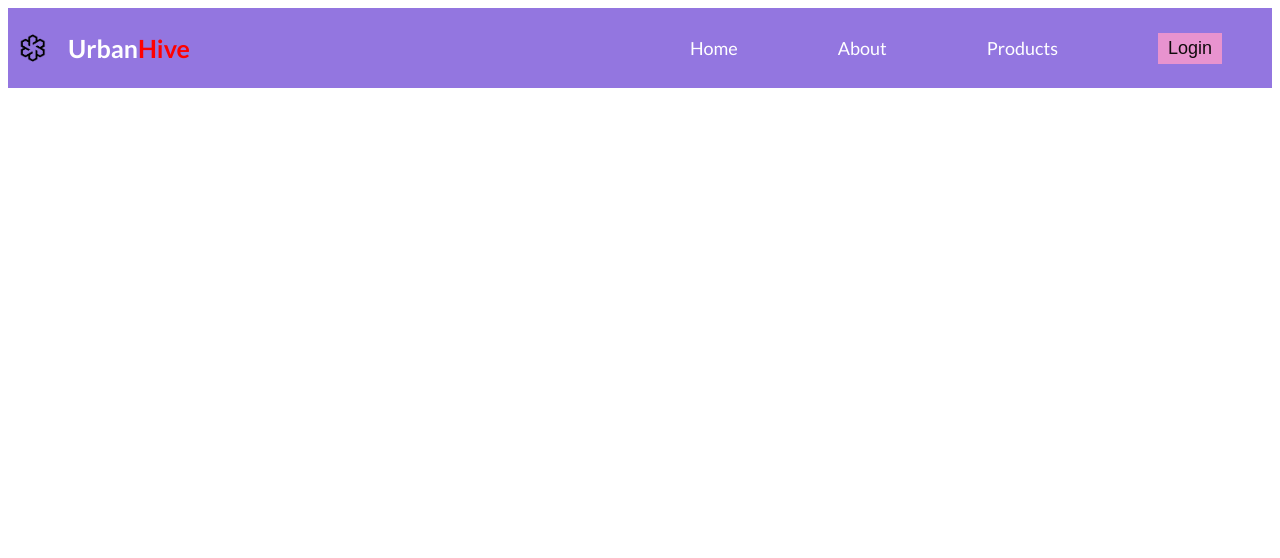
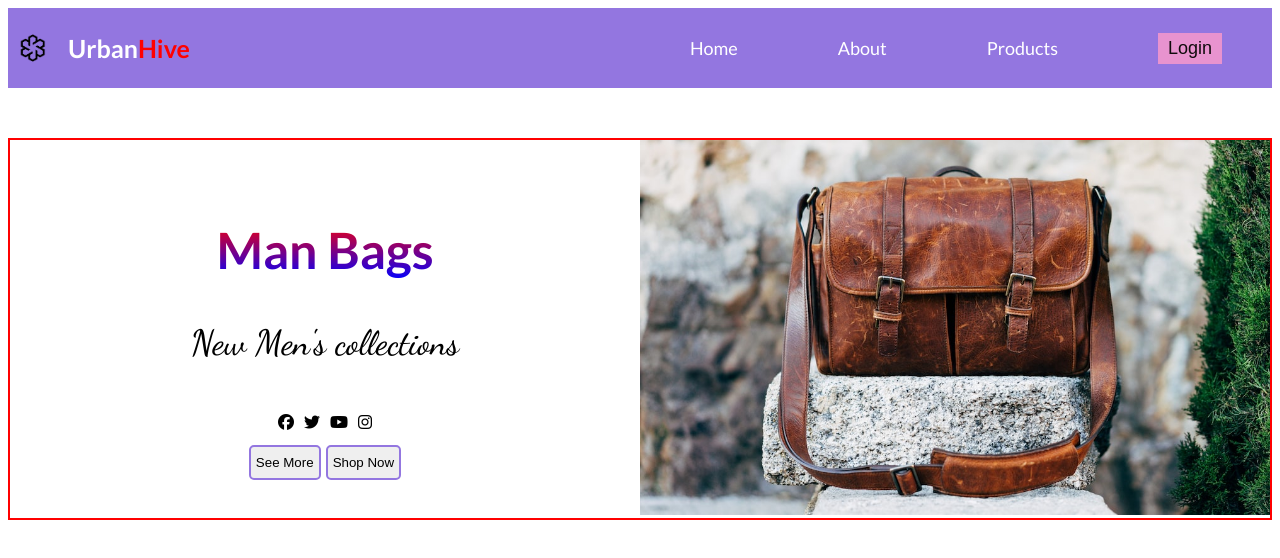
Before and after one commit to khairul-01/UrbanHive-project, a plain HTML site: page index.html in a window 1280 px wide. Drawn offline with Linux system fonts and the light colour scheme.

Commit message:
banner section added and designed

```diff
--- a/cs/responsive.css
+++ b/cs/responsive.css
@@ -15,4 +15,14 @@
       width: 100%;
       text-align: center;
    }
+   .banner-section{
+      flex-direction: column;
+      gap: 20px;
+   }
+   .banner-text{
+      width: 100%;
+   }
+   .banner-img{
+      width: 100%;
+   }
 }
--- a/cs/style.css
+++ b/cs/style.css
@@ -1,4 +1,5 @@
 @import url('https://fonts.googleapis.com/css2?family=Lato:wght@400;700;900&display=swap');
+@import url('https://fonts.googleapis.com/css2?family=Dancing+Script:wght@500&display=swap');
 *{
    box-sizing: border-box;
 }
@@ -56,3 +57,50 @@ nav{
    font-size: 18px;
 }
 /* Navbar section end here */
+
+/* banner section start here */
+.banner-section{
+   margin: 50px auto 0;
+   border: 2px solid red;
+   display: flex;
+   max-width: 1400px;
+}
+.banner-text{
+   width: 50%;
+   display: flex;
+   flex-direction: column;
+   justify-content: center;
+   align-items: center;
+   text-align: center;
+   gap: 15px;
+}
+.banner-text h1{
+   background-image: linear-gradient(to bottom, red,blue);
+   color: transparent;
+   -webkit-background-clip: text;
+   font-size: 50px;
+}
+.banner-btn{
+   display: flex;
+   gap: 5px;
+}
+.banner-btn button{
+   border: 2px solid #9376e0;
+   border-radius: 5px;
+   padding: 8px 5px;
+}
+.media{
+   display: flex;
+   gap: 10px;
+}
+.banner-img{
+   width: 50%;
+}
+.banner-img img{
+   width: 100%;
+}
+.italic{
+   font-family: 'Dancing Script', cursive;
+   font-size: 35px;
+}
+/* banner section end here */
--- a/index.html
+++ b/index.html
@@ -6,6 +6,7 @@
    <title>Title</title>
    <link rel="stylesheet" href="./cs/style.css">
    <link rel="stylesheet" href="./cs/responsive.css">
+   <script src="https://kit.fontawesome.com/be91fb8742.js" crossorigin="anonymous"></script>
 </head>
 <body>
    <header>
@@ -25,6 +26,32 @@
          </div>
       </nav>
       <!-- navbar section end here -->
+
+      <!-- Simple banner section start here -->
+      <section class="banner-section">
+         <div class="banner-text">
+            <div>
+               <h1>Man Bags</h1>
+               <p class="italic">New Men's collections</p>
+               <div class="media"></div>
+            </div>
+            <div class="media">
+               <i class="fa-brands fa-facebook"></i>
+               <i class="fa-brands fa-twitter"></i>
+               <i class="fa-brands fa-youtube"></i>
+               <i class="fa-brands fa-instagram"></i>
+            </div>
+            <div class="banner-btn">
+               <button>See More</button>
+               <button>Shop Now</button>
+            </div>
+         </div>
+         <div class="banner-img">
+            <img src="./resources/banner-image/bag-picture.jpg" alt="">
+         </div>
+
+      </section>
+      <!-- Simple banner section start end -->
    </header>
    <main></main>
    <footer></footer>
```
